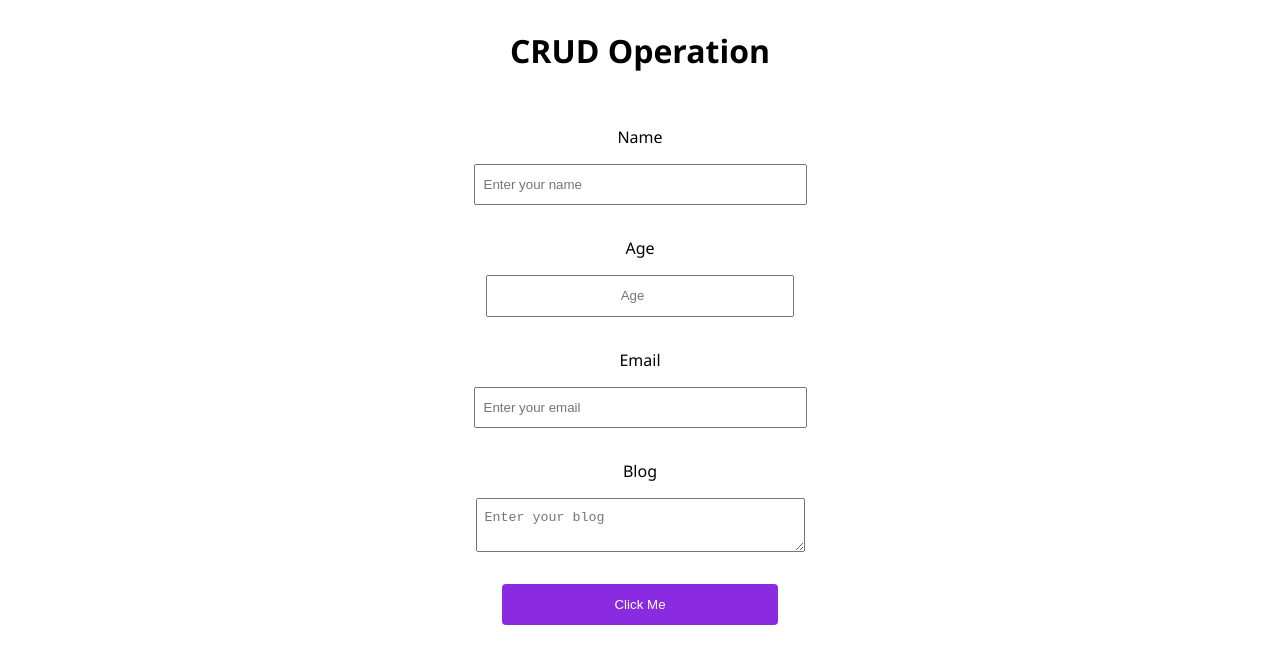
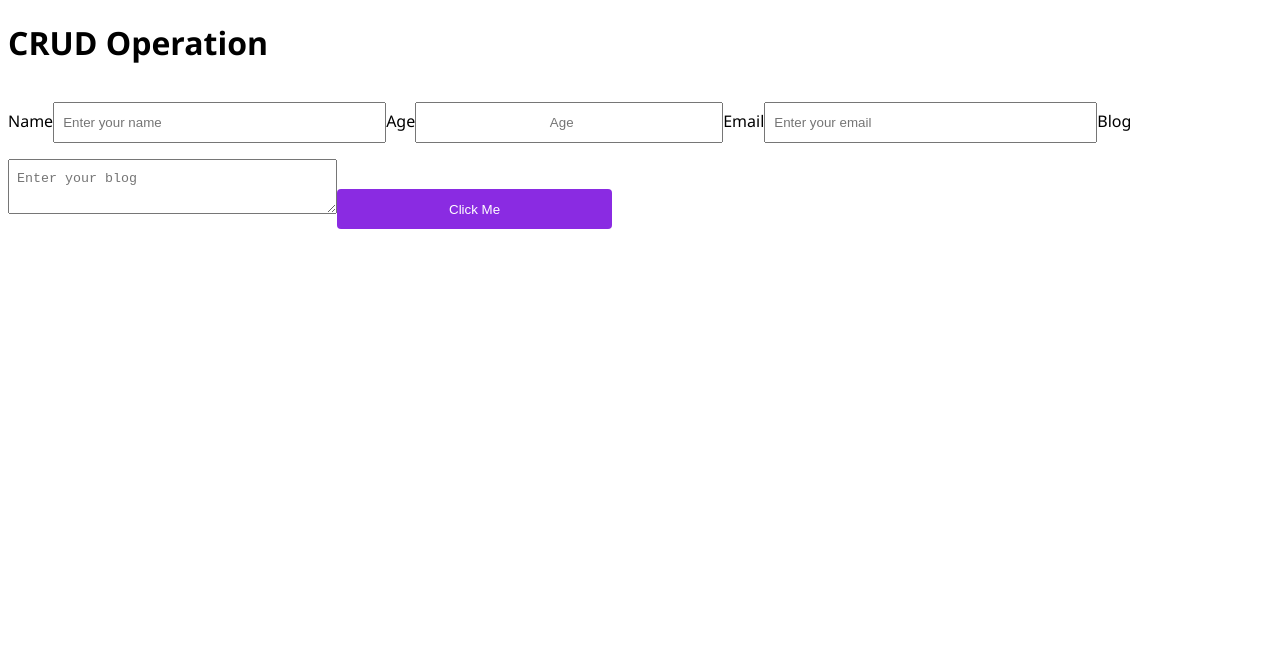
Before and after one commit to dsrathore1/React-Projects, a JavaScript app in the folder CRUD APP/client/: page / in a window 1280 px wide. Shown: the top 664 px of the page. Built offline with nearby package versions, Linux system fonts and the light colour scheme; the HTML template or start-up script is replaced by a standard one.

Commit message:
App's css file

```diff
--- a/CRUD APP/client/src/App.css
+++ b/CRUD APP/client/src/App.css
@@ -1,15 +1,16 @@
 .App {
-  text-align: center;
+  font-family: 'Segoe UI', Tahoma, Geneva, Verdana, sans-serif;
+}
+.container{
   display: flex;
   flex-direction: column;
   align-items: center;
   justify-content: center;
-  font-family: 'Segoe UI', Tahoma, Geneva, Verdana, sans-serif;
 }
 
 label {
-  float: left;
   margin-top: 2rem;
+  text-align: left;
 }
 
 input,
```
